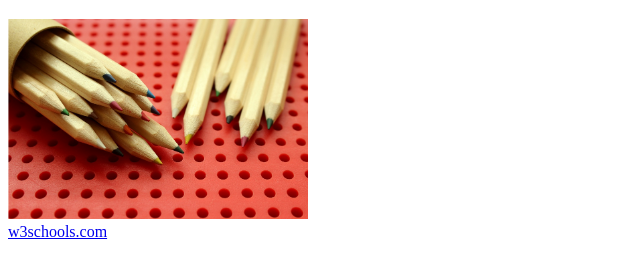
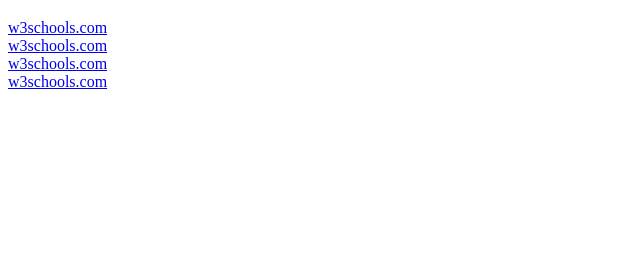
Before and after one commit to 2024OSS/1-juuhub, a plain HTML site: page index.html in a window 1280 px wide. Shown: the part 70-348 px from the top of the page, without its empty margins (0-640 px from the left). Drawn offline with Linux system fonts and the light colour scheme.

Commit message:
add index.html

```diff
--- a/index.html
+++ b/index.html
@@ -2,12 +2,14 @@
 <html lang="en">
 <head>
     <meta charset="UTF-8">
-    <meta name="viewport" content="width=<device-width>, initial-scale=1.0">
+    <meta name="viewport" content="width=device-width, initial-scale=1.0">
     <title>Document</title>
 </head>
 <body>
     <h1>22100183 김주한</h1>
-    <img src="./img/pencil.png" width="300"/><br>
-    <a href="https://www.w3schools.com/">w3schools.com</a>
+    <a href="./nostyle.html">w3schools.com</a><br>
+    <a href="./style1.html">w3schools.com</a><br>
+    <a href="./style2.html">w3schools.com</a><br>
+    <a href="./example.html">w3schools.com</a><br>
 </body>
 </html>
```
